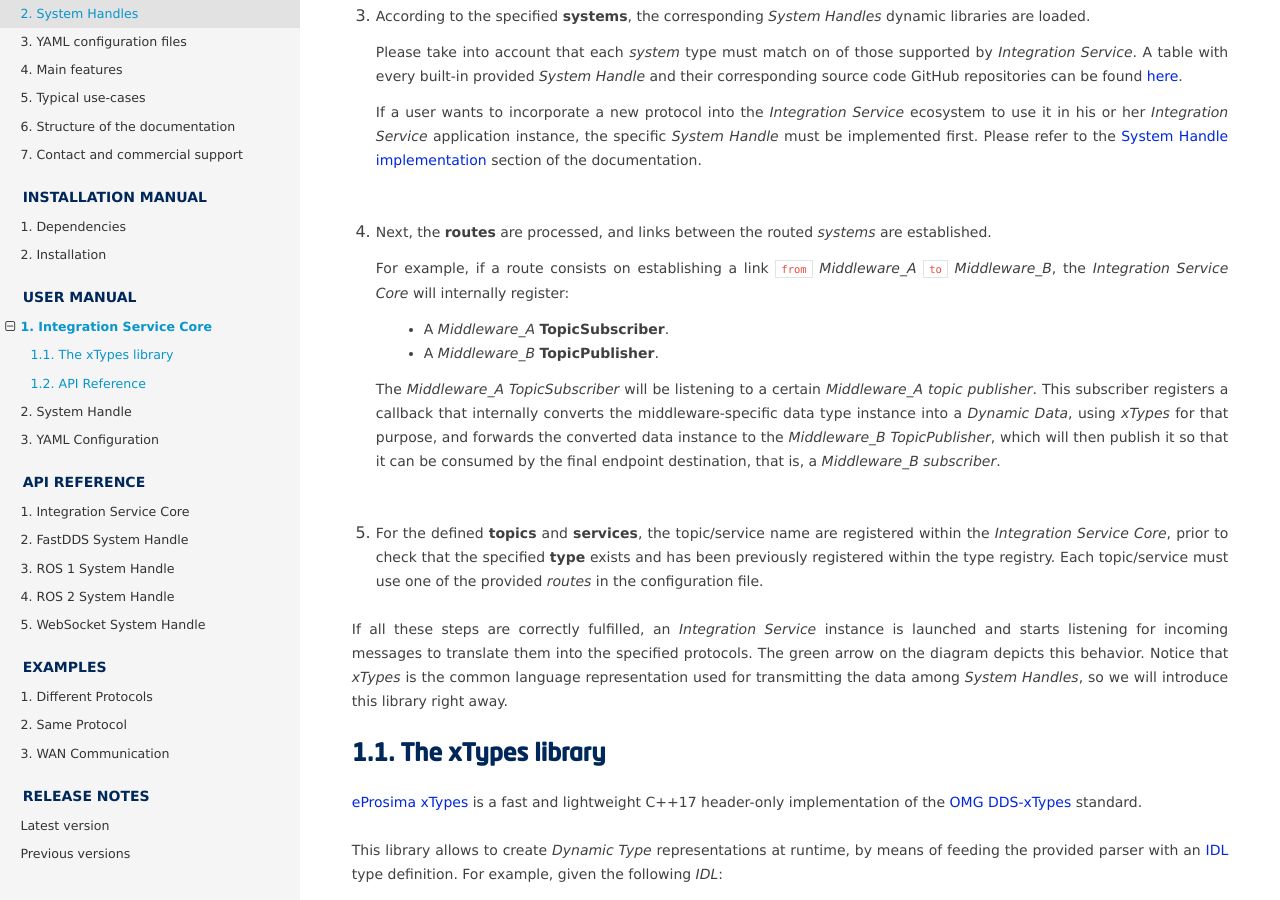
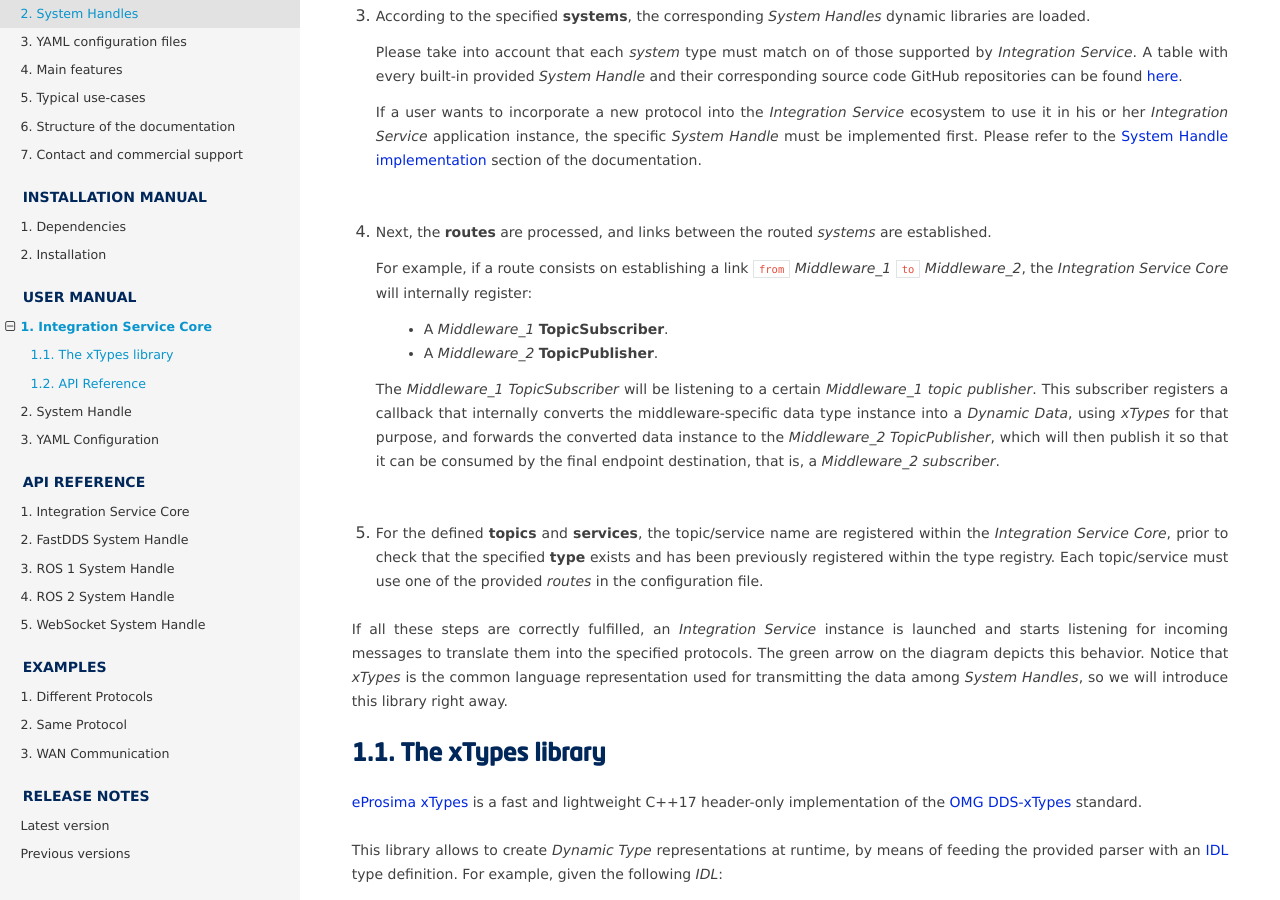
Before and after one commit to eProsima/Integration-Service-docs, a Sphinx documentation site: the page built from docs/user_manual/is_core.rst, in a window 1280 px wide and 900 px high, scrolled down 1177 px. Built offline with Sphinx 7.4.7 and the Read the Docs theme 2.0.0, drawn with Linux system fonts in a browser that asks for light colours.

Commit message:
Change core example

```diff
--- a/docs/index.rst
+++ b/docs/index.rst
@@ -40,7 +40,7 @@
 .. toctree::
     :caption: Examples
     :maxdepth: 2
-    :numbered:
+    :numbered: 4
     :hidden:
 
     examples/different_protocols/examples_different_protocols
--- a/docs/user_manual/is_core.rst
+++ b/docs/user_manual/is_core.rst
@@ -57,18 +57,18 @@ According to the diagram depicted above, the *Integration Service Core* executes
 
 #. Next, the **routes** are processed, and links between the routed *systems* are established.
 
-   For example, if a route consists on establishing a link :code:`from` *Middleware_A* :code:`to` *Middleware_B*,
+   For example, if a route consists on establishing a link :code:`from` *Middleware_1* :code:`to` *Middleware_2*,
    the *Integration Service Core* will internally register:
 
-     * A *Middleware_A* **TopicSubscriber**.
+     * A *Middleware_1* **TopicSubscriber**.
 
-     * A *Middleware_B* **TopicPublisher**.
+     * A *Middleware_2* **TopicPublisher**.
 
-   The *Middleware_A TopicSubscriber* will be listening to a certain *Middleware_A topic publisher*.
+   The *Middleware_1 TopicSubscriber* will be listening to a certain *Middleware_1 topic publisher*.
    This subscriber registers a callback that internally converts
    the middleware-specific data type instance into a *Dynamic Data*, using *xTypes* for that purpose,
-   and forwards the converted data instance to the *Middleware_B TopicPublisher*, which will then publish
-   it so that it can be consumed by the final endpoint destination, that is, a *Middleware_B subscriber*.
+   and forwards the converted data instance to the *Middleware_2 TopicPublisher*, which will then publish
+   it so that it can be consumed by the final endpoint destination, that is, a *Middleware_2 subscriber*.
 
    :raw-html:`<br />`
 
```
